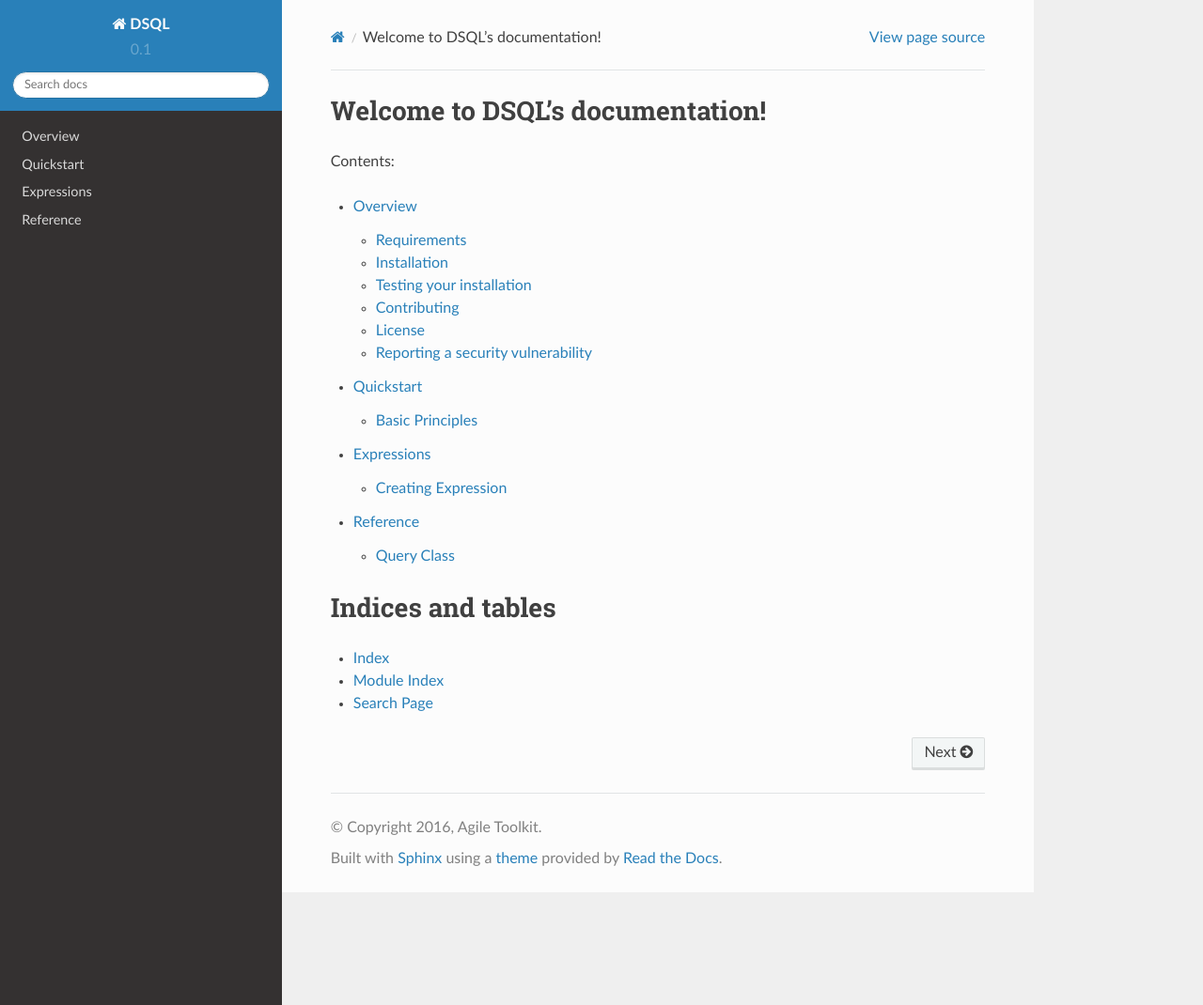
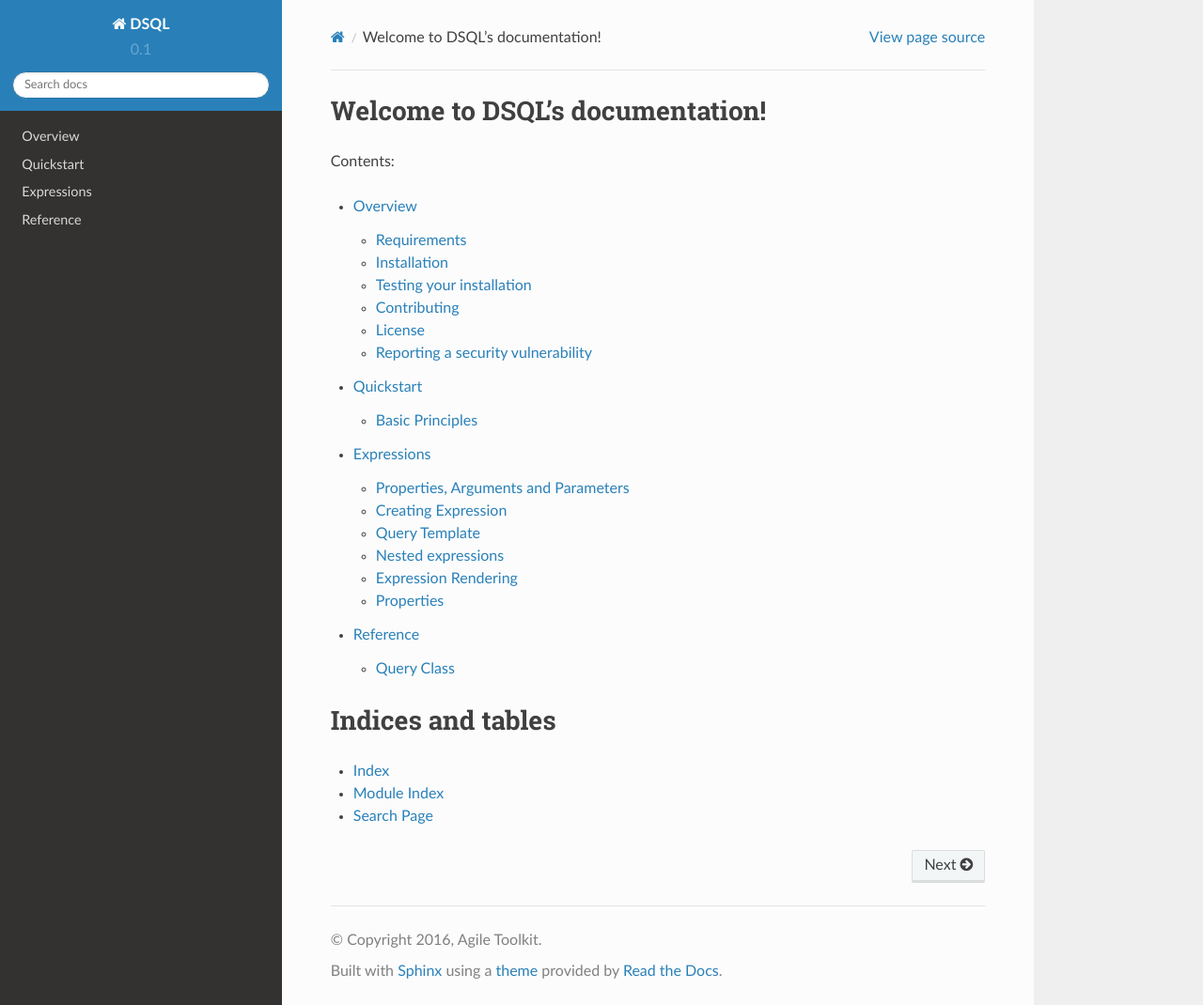
Before and after one commit to atk4/dsql, a Sphinx documentation site: the page built from docs/index.rst, in a window 1280 px wide and 1070 px high. Shown: the whole window at 94% size. Built offline with Sphinx 7.4.7 and the Read the Docs theme 2.0.0, drawn with Linux system fonts in a browser that asks for light colours; some of the changed lines change nothing that is shown.

Commit message:
Add comprehensive Expression documentation

```diff
--- a/docs/expressions.rst
+++ b/docs/expressions.rst
@@ -1,21 +1,66 @@
 .. _expr:
+
+.. php:class:: Query
 
 ===========
 Expressions
 ===========
 
-Query class implements a flexible way for you to define any custom expression
-then execute it as-is or as a part of another query or expression. Here are
-some examples how expressions can be used:
+Expression class implements a flexible way for you to define any custom expression
+then execute it as-is or as a part of another query or expression. Expression
+is supported anywhere in DSQL to allow you to express SQL syntax properly.
+
+Quick Example:
+
+.. code-block:: php
+
+    $query -> where('time', $query->expr(
+        'between "[]" and "[]"',
+        [$from_time, $to_time]
+    ));
+
+    // Produces: .. where `time` between :a and :b
+
+Another use of expression is to supply field instead of value and vice versa.
+
+.. code-block:: php
+
+    $query -> where($query->expr(
+        '[] between time_from and time_to',
+        [$time]
+    ));
+
+    // Produces: where :a between time_from and time_to
+
+Yet another curious use for the DSQL library is if you have certain object
+in your ORM define "Expressionable" interface. Then you can also use it within
+expressions:
+
+.. code-block:: php
+
+    $query -> where($query->expr(
+        '[] between [] and []',
+        [$time, $model->getElement('time_form'), $model->getElement('time_to')]
+    ));
+
+    // Produces: where :a between `time_from` and `time_to`
+
+Another uses for expressions could be:
 
  - Sub-Queries
  - SQL functions, e.g. IF, CASE
  - nested AND / OR clauses
+ - vendor-specific queries - "describe table"
  - non-traditional constructions , UNIONS or SELECT INTO
 
-Basically - Expression will be able to cover functionality that your unique
-database vendor might support.
+Properties, Arguments and Parameters
+====================================
 
+Be careful when using those similar terms as they refer to different things:
+
+ - Properties refer to object properties, e.g. `$expr->template`
+ - Arguments refer to template arguments, e.g. `select * from [table]`
+ - Parameters refer to the way of passing user values within a query `where id=:a`
 
 Creating Expression
 ===================
@@ -26,8 +71,97 @@
 
     $expr = new dsql\Expression("NOW()");
 
-    $query -> where('time', '>', $expr);
+You can also use `dsql()` method to create expression, in which case
+you do not have to define "use" block:
 
-There is also a shorter way to create an expression:
+.. code-block:: php
 
     $query -> where('time', '>', $query->expr('NOW()'));
+
+You can specify some of the expressio properties through first argument
+of the constructor:
+
+.. code-block:: php
+
+    $expr = new dsql\Expression(["NOW()", 'escapeChar'=>'*']);
+
+Scroll down for full list of properties.
+
+Query Template
+==============
+
+When you create a template the first argument is the template. It will
+be stored in Query::$template property. The query string can contain
+arguments in a square brackers:
+
+ - `coalesce([], [])` is same as `coalesce([0], [1])`
+ - `coalesce([one], [two])`
+
+Arguments can be specified immediatelly through an array as a second argument
+into constructor or you can specify parameters later
+
+.. code-block:: php
+
+
+    $expr = new dsql\Expression("coalesce([name], [surname])");
+    $expr['name'] = $name;
+    $expr['surname'] = $surname;
+
+Nested expressions
+==================
+
+Expressions can be nested several times
+
+.. code-block:: php
+
+    $age = new dsql\Expression("coalesce([age], [default_age])");
+    $age['age'] = new dsql\Expression("year(now()) - year(birth_date)");
+    $age['default_age'] = 18;
+
+    $query -> field($age, 'calculated_age');
+
+    // select coalesce(year(now()) - year(birth_date), :a) `calculated_age` from `user`
+
+When you specify one query to another query, it will automatically take care
+of all user-defined parameters (such as 18 above) which will make sure
+that SQL injections could not be introduced at any stage.
+
+Expression Rendering
+====================
+
+
+.. php:method:: render()
+
+    Converts expression into a string. Parameters are replaced with :a, :b, etc.
+
+
+.. php:method:: getDebugQuery()
+
+    Outputs debug-query by placing parameters into their respective places. The
+    parameters will be escaped, but you should still avoid using generated
+    qurey as it can potentially make you vulnerable to SQL injection.
+
+    This method will use HTML tags to highlight parameters.
+
+Properties
+==========
+
+.. php:attr:: template
+
+    Template which is used when rendering. You can set this with either
+    `new Expression("show tables")` or `new Expression(["show tables"])`
+
+.. php:attr:: escapeChar
+
+    Field and table names are escaped using escapeChar which is by default is: *`*
+
+.. php:attr:: paramBase
+
+    Normally parameters are named :a, :b, :c. You can specify a different
+    param base such as :param_00 and it will be automatically increased
+    into :param_01 etc.
+
+.. php:attr:: params
+
+    This public property will contain the actual values of all the parameters. When
+    multiple queries are merged together, their parameters are interlinked.
```
